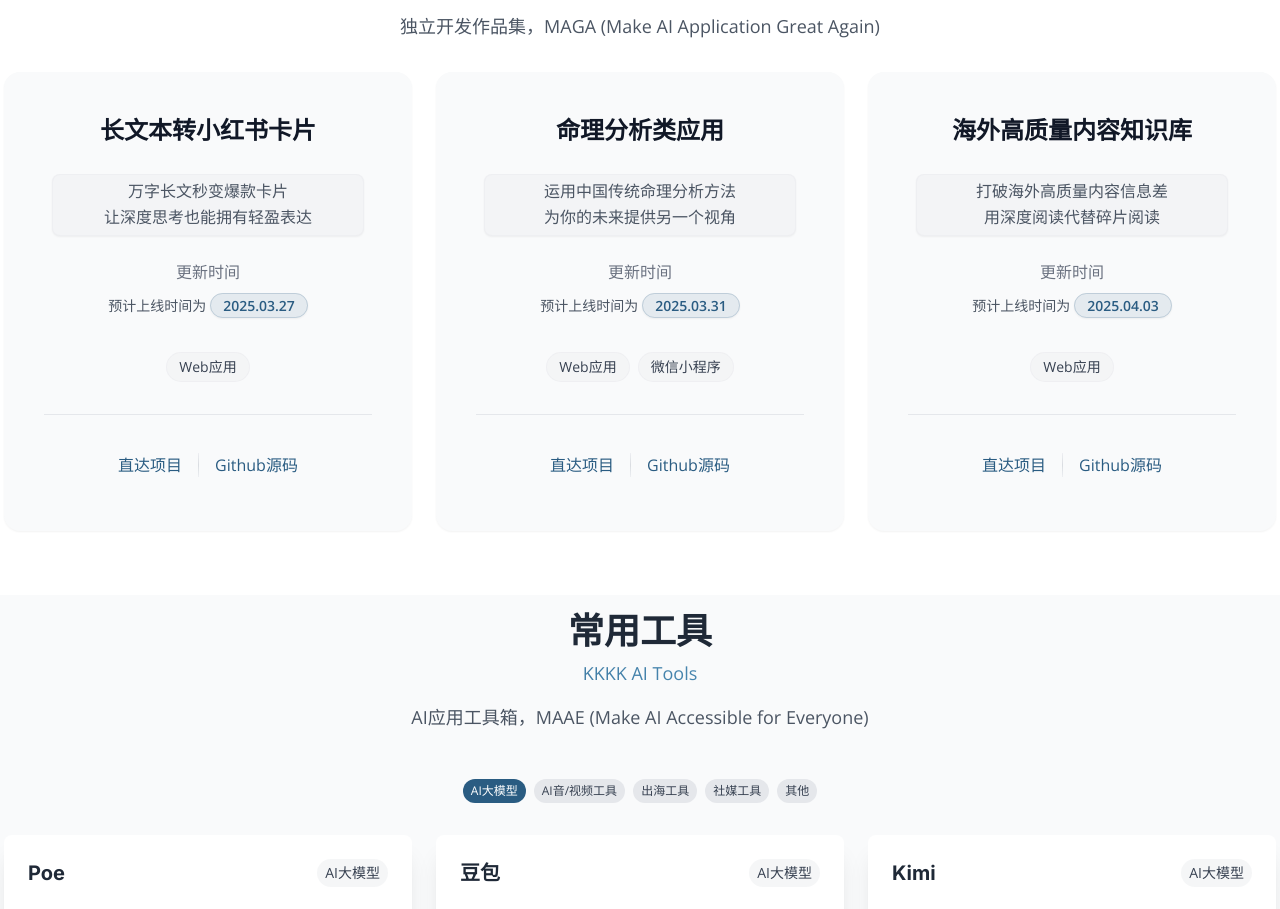
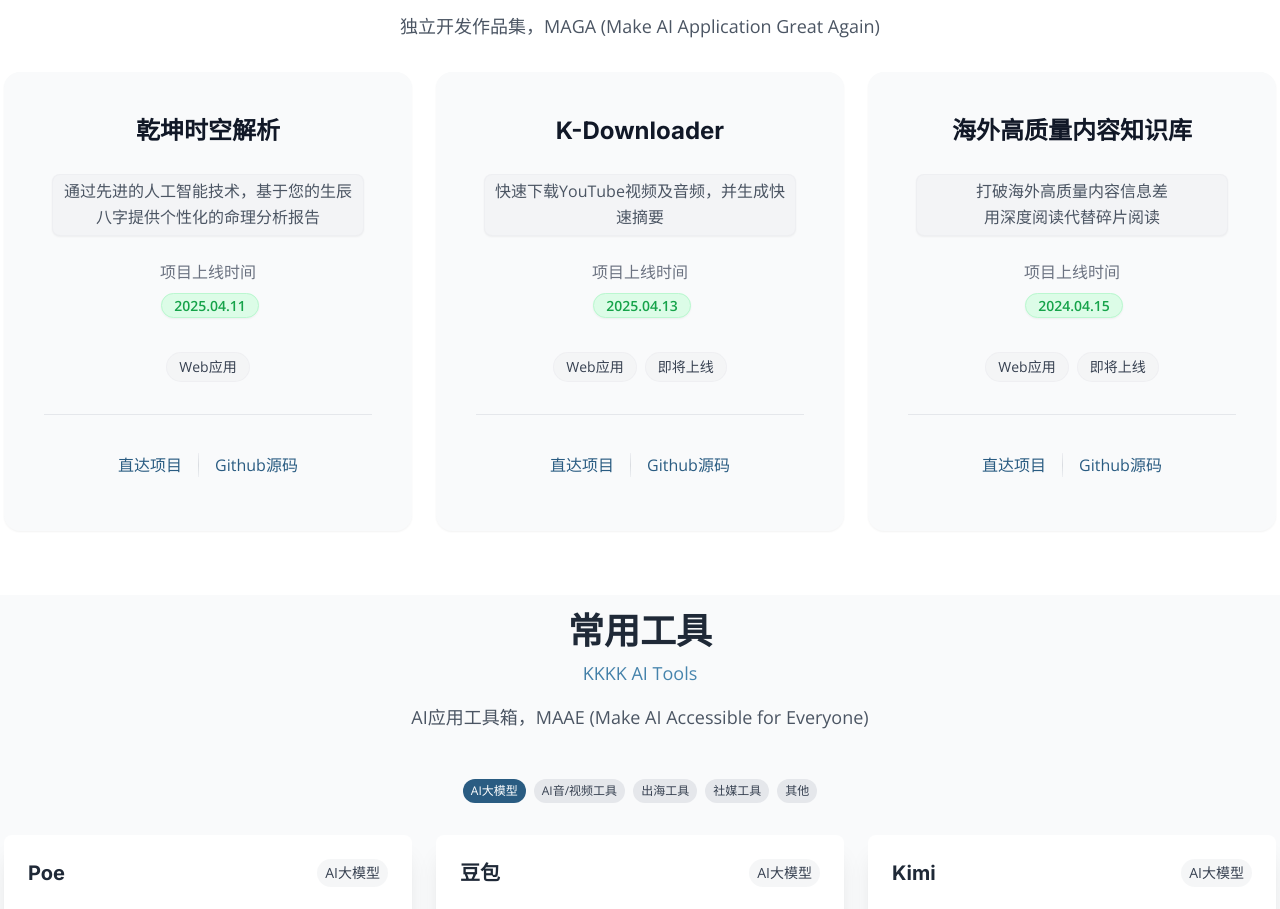
Before and after one commit to erickkkyt/Personal-Profile, a Next.js app: page / in a window 1280 px wide. Shown: the part 908-1817 px from the top of the page. Built offline with nearby package versions, Linux system fonts and the light colour scheme.

Commit message:
0411-v1
更新了项目情况

```diff
--- a/src/components/ProjectsSection.tsx
+++ b/src/components/ProjectsSection.tsx
@@ -8,33 +8,33 @@
 const projects: Project[] = [
   {
     id: '1',
-    title: '长文本转小红书卡片',
-    description: '万字长文秒变爆款卡片\n让深度思考也能拥有轻盈表达',
-    updateTime: '待更新 to be updated\n预计上线时间为2025.03.27',
+    title: '乾坤时空解析',
+    description: '通过先进的人工智能技术，基于您的生辰八字提供个性化的命理分析报告',
     image: '',
     tags: ['Web应用'],
-    demoUrl: '#',
-    sourceUrl: '#'
+    demoUrl: 'https://www.fourpillars.info/',
+    sourceUrl: 'https://github.com/erickkkyt/Personal-Profile',
+    launchDate: '2025.04.11'
   },
   {
     id: '2',
-    title: '命理分析类应用',
-    description: '运用中国传统命理分析方法\n为你的未来提供另一个视角',
-    updateTime: '待更新 to be updated\n预计上线时间为2025.03.31',
+    title: 'K-Downloader',
+    description: '快速下载YouTube视频及音频，并生成快速摘要',
     image: '',
-    tags: ['Web应用', '微信小程序'],
-    demoUrl: '#',
-    sourceUrl: '#'
+    tags: ['Web应用', '即将上线'],
+    demoUrl: 'https://kdownloader.it.com/',
+    sourceUrl: 'https://github.com/erickkkyt/Downloader',
+    launchDate: '2025.04.13'
   },
   {
     id: '3',
     title: '海外高质量内容知识库',
     description: '打破海外高质量内容信息差\n用深度阅读代替碎片阅读',
-    updateTime: '待更新 to be updated\n预计上线时间为2025.04.03',
     image: '',
-    tags: ['Web应用'],
+    tags: ['Web应用', '即将上线'],
     demoUrl: '#',
-    sourceUrl: '#'
+    sourceUrl: '#',
+    launchDate: '2024.04.15'
   }
 ];
 
@@ -170,13 +170,25 @@
                     </div>
 
                     <div className="text-center relative z-10">
-                      <h4 className="text-base text-gray-500 dark:text-gray-300 text-center font-medium mb-3">更新时间</h4>
+                      <h4 className="text-base text-gray-500 dark:text-gray-300 text-center font-medium mb-3">
+                        {project.launchDate ? '项目上线时间' : '更新时间'}
+                      </h4>
                       <p className="text-sm text-gray-600 dark:text-gray-100 text-center whitespace-pre-line">
                         <span className="inline-block">
-                          预计上线时间为
-                          <span className="ml-1 text-primary dark:text-blue-300 font-semibold px-3 py-0.5 bg-primary/10 dark:bg-blue-900/50 rounded-full border border-primary/20 dark:border-blue-700/40 shadow-sm">
-                            {project.updateTime.split('为')[1].trim()}
-                          </span>
+                          {project.launchDate ? (
+                            <span className="ml-1 text-green-600 dark:text-green-400 font-semibold px-3 py-0.5 bg-green-100 dark:bg-green-900/50 rounded-full border border-green-200 dark:border-green-700/40 shadow-sm">
+                              {project.launchDate}
+                            </span>
+                          ) : project.updateTime ? (
+                            <>
+                              预计上线时间为
+                              <span className="ml-1 text-primary dark:text-blue-300 font-semibold px-3 py-0.5 bg-primary/10 dark:bg-blue-900/50 rounded-full border border-primary/20 dark:border-blue-700/40 shadow-sm">
+                                {project.updateTime?.split('为')[1].trim()}
+                              </span>
+                            </>
+                          ) : (
+                            <span className="text-gray-400">待定</span>
+                          )}
                         </span>
                       </p>
                     </div>
--- a/src/types/index.ts
+++ b/src/types/index.ts
@@ -60,7 +60,8 @@
   id: string;
   title: string;
   description: string;
-  updateTime: string;  // 更新时间
+  updateTime?: string;  // 更新时间 (可选)
+  launchDate?: string; // 项目上线时间 (可选)
   image: string;
   tags: string[];
   demoUrl: string;
```
